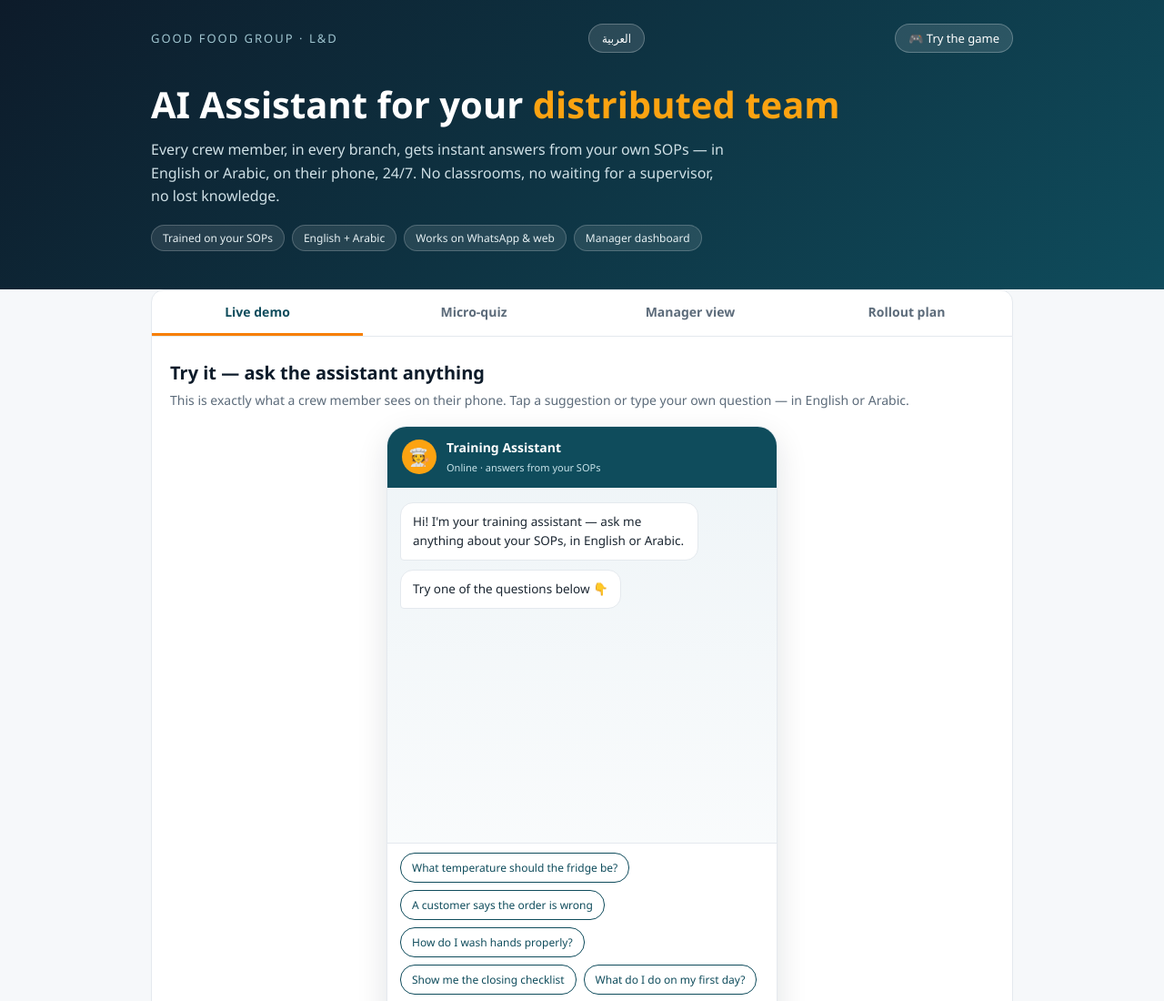
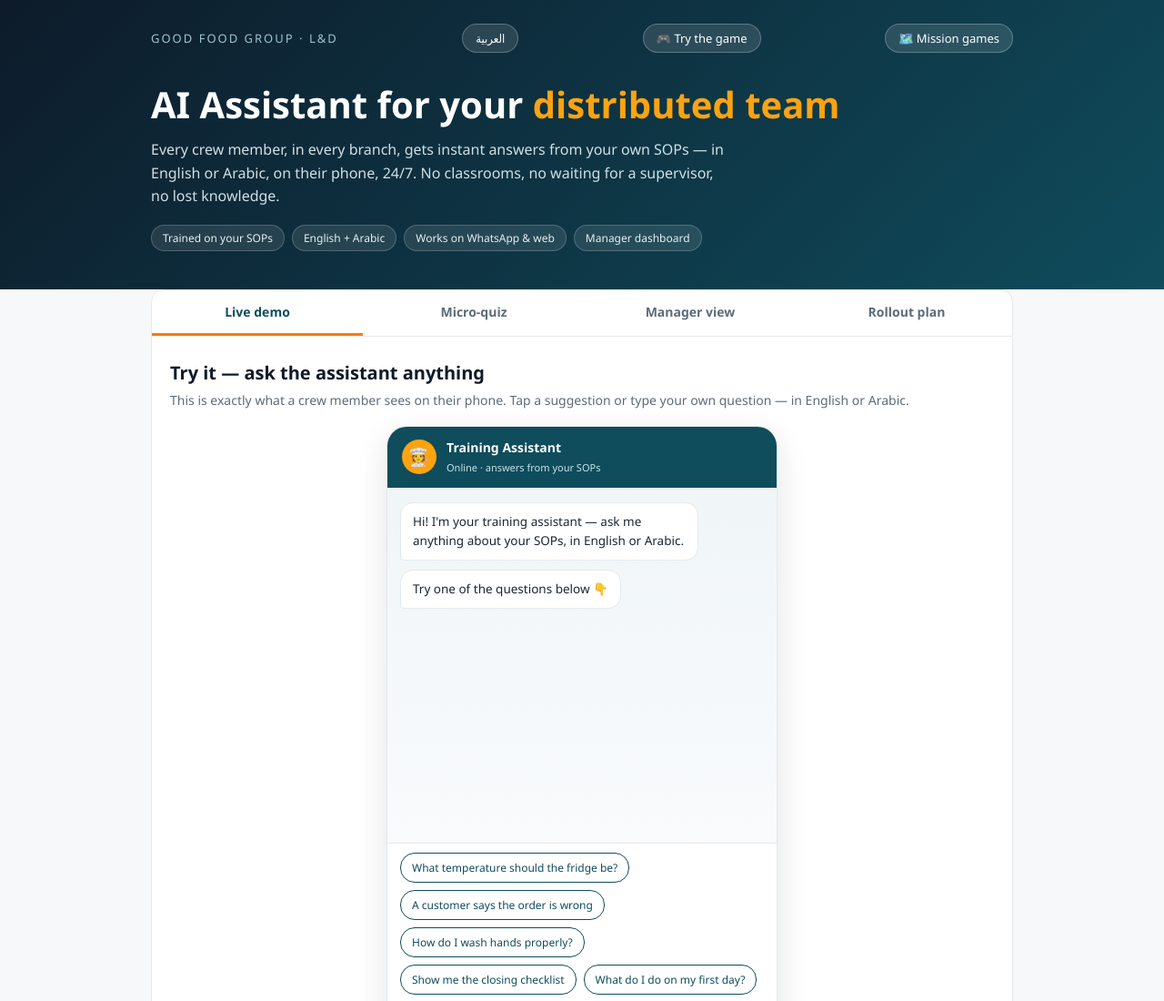
Before and after one commit to josephemeil-gif/ai-training-assistant-demo, a plain HTML site: page index.html in a window 1280 px wide. Shown: the top 1100 px of the page at 91% size. Drawn offline with Linux system fonts and the light colour scheme.

Commit message:
Link mission games from landing page

```diff
--- a/index.html
+++ b/index.html
@@ -105,7 +105,7 @@
   <div class="wrap">
     <div class="logo-row">
       <span class="brand" data-en="Good Food Group · L&amp;D" data-ar="Good Food Group · التدريب والتطوير">Good Food Group · L&amp;D</span>
-      <button class="lang" id="langBtn">العربية</button> <a class="lang" style="text-decoration:none" href="game.html">🎮 Try the game</a>
+      <button class="lang" id="langBtn">العربية</button> <a class="lang" style="text-decoration:none" href="game.html">🎮 Try the game</a> <a class="lang" style="text-decoration:none" href="mission.html">🗺️ Mission games</a>
     </div>
     <div class="hero">
       <h1 data-en="AI Assistant for your <em>distributed team</em>" data-ar="مساعد ذكي لـ <em>فريقك الموزع</em>">AI Assistant for your <em>distributed team</em></h1>
```
